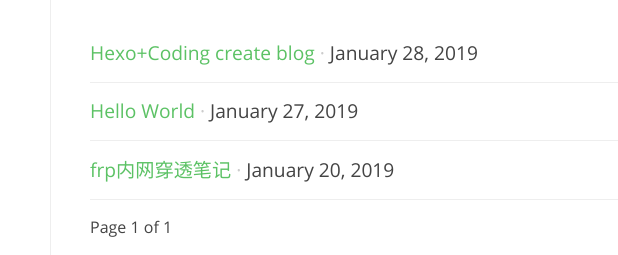
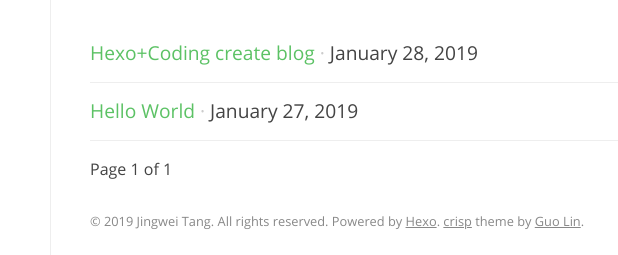
Before and after one commit to eejwtang/eejwtang.github.io, a plain HTML site: page archives/2019/01/index.html in a window 1280 px wide. Shown: the top 255 px of the page, 230-848 px from the left. Drawn offline with Linux system fonts and the light colour scheme; files whose address does not match are found by name.

Commit message:
Site updated: 2019-01-28 12:13:28

```diff
--- a/archives/2019/01/index.html
+++ b/archives/2019/01/index.html
@@ -62,18 +62,6 @@
   </h3>
 </section>
 
-<section id="{{id}}" class="{{post_class}}">
-  <h3 class="post-title">
-  <a href="/2019/01/20/frp内网穿透/">frp内网穿透笔记</a>
-
-  <span class="separator"> &middot; </span>
-
-  January 20, 2019
-
-
-  </h3>
-</section>
-
 <nav class="pagination" role="pagination">
 
   <span class="page-number">Page 1 of 1</span>
```
Also changed, not shown: 2019/01/27/hello-world/index.html (+0 -4 lines), archives/2019/index.html (+0 -12 lines), archives/index.html (+0 -12 lines), index.html (+0 -12 lines).
